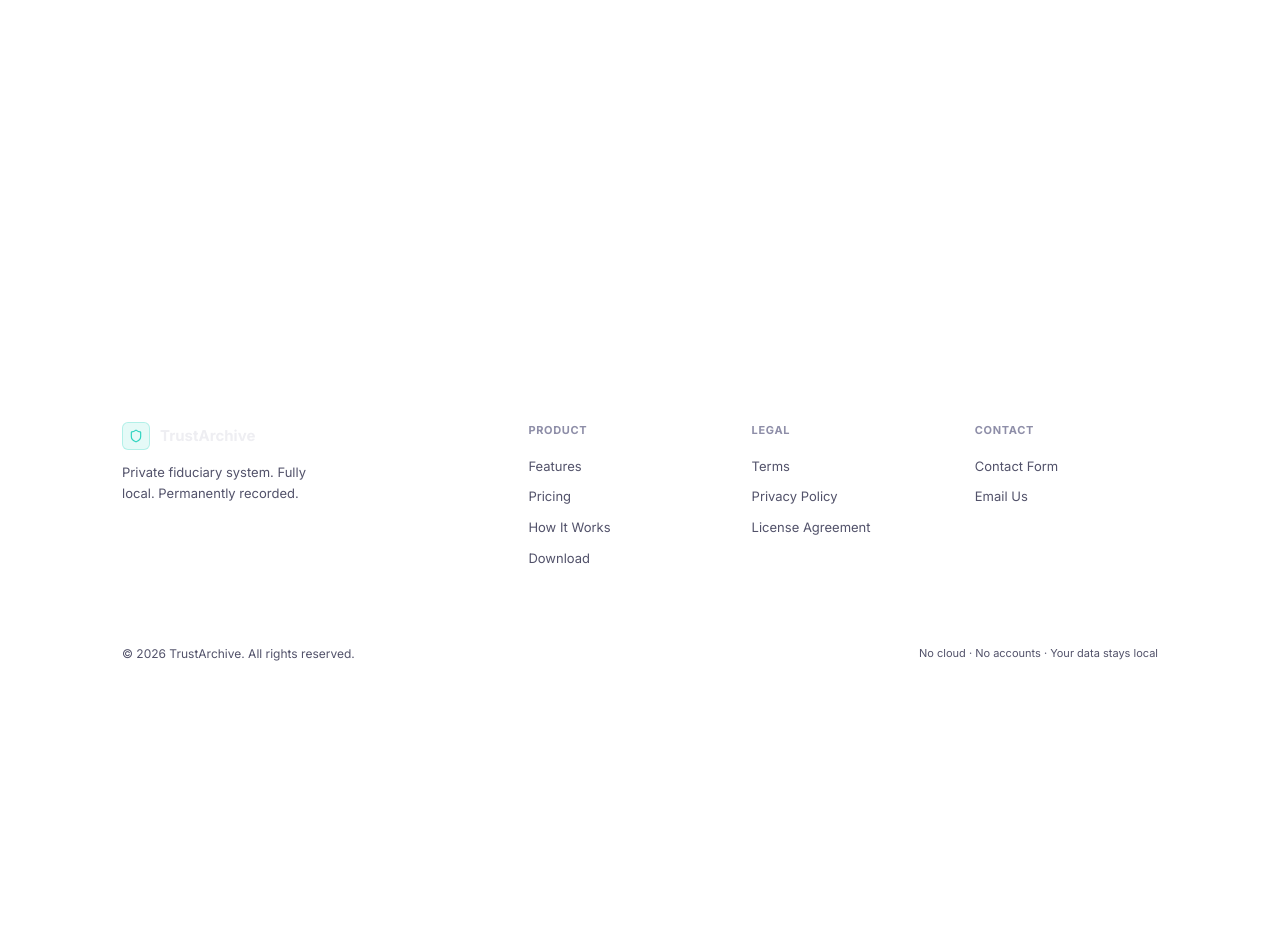
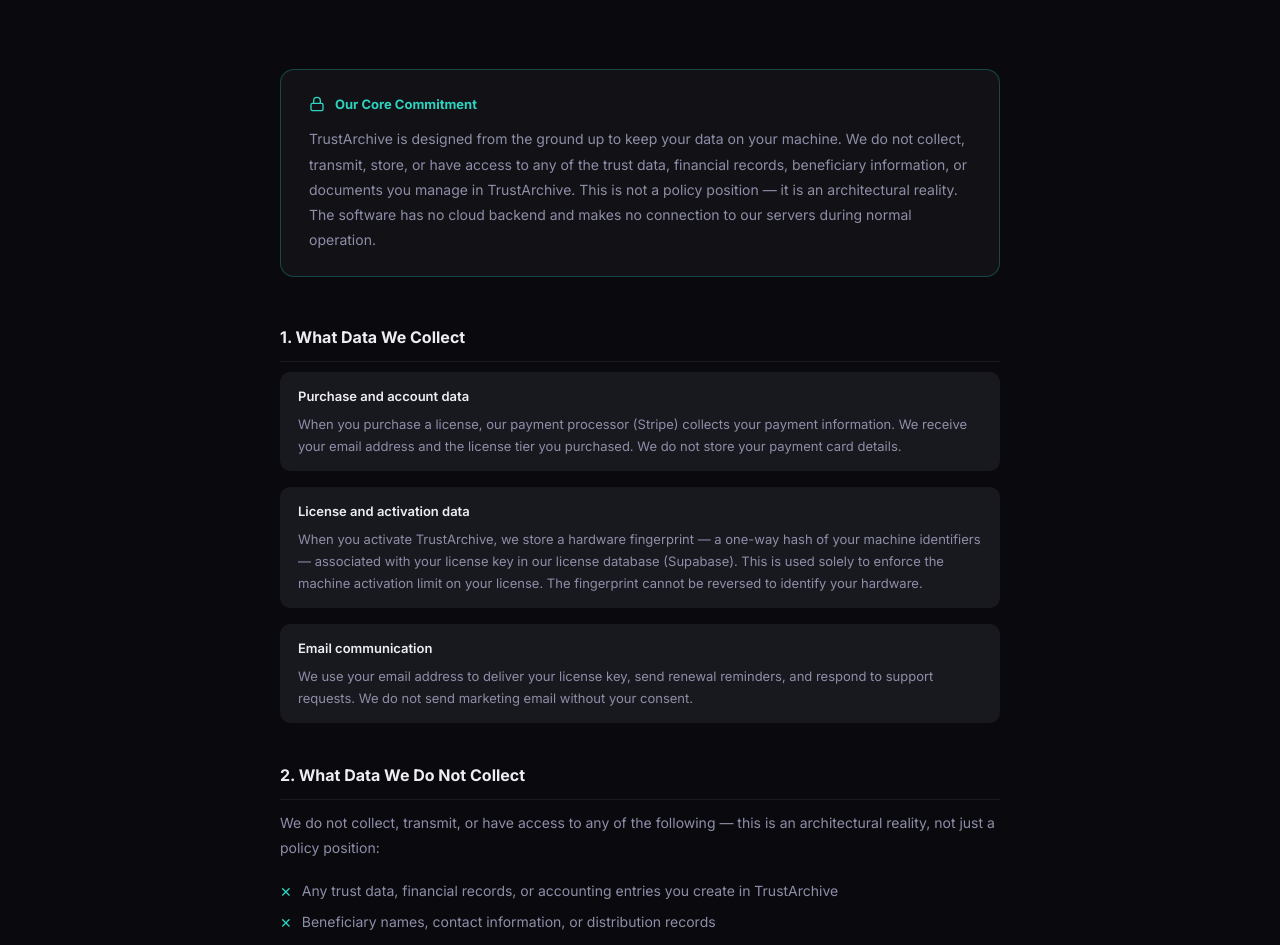
Before and after one commit to apvera-admin/trustarchive, a Next.js app: page /privacy in a window 1280 px wide. Before the commit this address had no page. Shown: the part 427-1372 px from the top of the page. Before the commit the page ends 1122 px from the top, so only its background shows below. Built offline with nearby package versions, Linux system fonts and the light colour scheme.

Commit message:
Create page.js

```diff
--- /dev/null
+++ b/app/privacy/page.js
@@ -0,0 +1,193 @@
+import Link from 'next/link';
+import { Shield, Lock } from 'lucide-react';
+
+export const metadata = {
+  title: 'Privacy Policy — TrustArchive',
+  description: 'How TrustArchive handles your data. Spoiler: we can\'t see it.',
+};
+
+const sections = [
+  {
+    title: '1. What Data We Collect',
+    body: null,
+    items: [
+      {
+        label: 'Purchase and account data',
+        desc: 'When you purchase a license, our payment processor (Stripe) collects your payment information. We receive your email address and the license tier you purchased. We do not store your payment card details.',
+      },
+      {
+        label: 'License and activation data',
+        desc: 'When you activate TrustArchive, we store a hardware fingerprint — a one-way hash of your machine identifiers — associated with your license key in our license database (Supabase). This is used solely to enforce the machine activation limit on your license. The fingerprint cannot be reversed to identify your hardware.',
+      },
+      {
+        label: 'Email communication',
+        desc: 'We use your email address to deliver your license key, send renewal reminders, and respond to support requests. We do not send marketing email without your consent.',
+      },
+    ],
+  },
+  {
+    title: '2. What Data We Do Not Collect',
+    body: 'We do not collect, transmit, or have access to any of the following — this is an architectural reality, not just a policy position:',
+    bullets: [
+      'Any trust data, financial records, or accounting entries you create in TrustArchive',
+      'Beneficiary names, contact information, or distribution records',
+      'Document contents or uploaded files',
+      'AI Assistant queries or responses',
+      'Any data from within the application during normal use',
+    ],
+  },
+  {
+    title: '3. Local AI Processing',
+    body: 'The TrustArchive Agent Assistant runs entirely on your device using locally installed AI models via Ollama. Your queries, your trust data, and the AI\'s responses never leave your machine. We have no visibility into your AI usage.',
+  },
+  {
+    title: '4. Third-Party Services',
+    body: null,
+    items: [
+      {
+        label: 'Stripe',
+        desc: 'Processes payments and manages subscription billing. Stripe receives your payment details and billing information during checkout. Their privacy policy governs data collected during checkout and billing.',
+      },
+      {
+        label: 'Supabase',
+        desc: 'Hosts our license database. Supabase stores your email address, license key, license tier, and hardware activation fingerprint. This data is used solely to manage your license and is not used for any other purpose.',
+      },
+      {
+        label: 'Resend',
+        desc: 'Delivers transactional emails including your license key, renewal reminders, and support replies. Email content is limited to license and billing information.',
+      },
+    ],
+    footer: 'We do not use advertising networks, analytics platforms, or tracking pixels on our website or in the software.',
+  },
+  {
+    title: '5. Data Security',
+    body: 'All trust data is encrypted at rest using SQLCipher, an industry-standard encrypted database. The encryption key is derived from your master password and is never transmitted anywhere. We do not have the ability to decrypt your data even if compelled. Your license and account data stored in Supabase is encrypted at rest and in transit.',
+  },
+  {
+    title: '6. Data Retention',
+    body: 'We retain your email address and license record for as long as your subscription is active and for up to 3 years after cancellation for billing and support purposes. You may request deletion of your account data by contacting us.',
+  },
+  {
+    title: '7. Your Rights',
+    body: 'You may request a copy of the personal data we hold about you (email address, license record, activation fingerprint), request correction of inaccurate data, or request deletion of your data by contacting support@trustarchive.co. We will respond within 30 days.',
+  },
+  {
+    title: '8. Children',
+    body: 'TrustArchive is not directed at children under 13 and we do not knowingly collect data from children.',
+  },
+  {
+    title: '9. Changes to This Policy',
+    body: 'We will notify you of material changes to this policy via email at least 30 days before they take effect.',
+  },
+  {
+    title: '10. Contact',
+    body: 'Privacy questions: support@trustarchive.co',
+  },
+];
+
+export default function PrivacyPage() {
+  return (
+    <div>
+      <div style={{ paddingTop: 60 }}>
+        <div className="page-hero">
+          <div className="container">
+            <span className="tag" style={{ marginBottom: 20, display: 'inline-flex' }}>
+              <Shield size={11} /> Legal
+            </span>
+            <h1>Privacy Policy</h1>
+            <p>Effective Date: April 8, 2026</p>
+          </div>
+        </div>
+      </div>
+
+      <section className="section">
+        <div className="container">
+          <div style={{ maxWidth: 720, margin: '0 auto' }}>
+
+            <div style={{
+              background: 'var(--bg-surface)',
+              border: '1px solid var(--accent-border)',
+              borderRadius: 'var(--radius-lg)',
+              padding: '24px 28px',
+              marginBottom: 48,
+            }}>
+              <div style={{ display: 'flex', alignItems: 'center', gap: 10, marginBottom: 12 }}>
+                <Lock size={16} color="var(--accent)" />
+                <span style={{ fontSize: 13, fontWeight: 700, color: 'var(--accent)' }}>Our Core Commitment</span>
+              </div>
+              <p style={{ fontSize: 14, color: 'var(--text-2)', lineHeight: 1.8, margin: 0 }}>
+                TrustArchive is designed from the ground up to keep your data on your machine.
+                We do not collect, transmit, store, or have access to any of the trust data,
+                financial records, beneficiary information, or documents you manage in TrustArchive.
+                This is not a policy position — it is an architectural reality. The software has
+                no cloud backend and makes no connection to our servers during normal operation.
+              </p>
+            </div>
+
+            <div style={{ display: 'flex', flexDirection: 'column', gap: 40 }}>
+              {sections.map(({ title, body, items, bullets, footer }) => (
+                <div key={title}>
+                  <h2 style={{
+                    fontSize: 16,
+                    fontWeight: 700,
+                    color: 'var(--text-1)',
+                    marginBottom: 10,
+                    paddingBottom: 10,
+                    borderBottom: '1px solid var(--border)',
+                  }}>{title}</h2>
+
+                  {body && (
+                    <p style={{ fontSize: 14, color: 'var(--text-2)', lineHeight: 1.8, marginBottom: items || bullets ? 20 : 0 }}>{body}</p>
+                  )}
+
+                  {bullets && (
+                    <ul style={{ listStyle: 'none', display: 'flex', flexDirection: 'column', gap: 8 }}>
+                      {bullets.map(b => (
+                        <li key={b} style={{ display: 'flex', gap: 10, fontSize: 14, color: 'var(--text-2)', lineHeight: 1.6 }}>
+                          <span style={{ color: 'var(--accent)', flexShrink: 0, marginTop: 1 }}>✕</span>
+                          {b}
+                        </li>
+                      ))}
+                    </ul>
+                  )}
+
+                  {items && (
+                    <div style={{ display: 'flex', flexDirection: 'column', gap: 16 }}>
+                      {items.map(({ label, desc }) => (
+                        <div key={label} style={{
+                          background: 'var(--bg-surface-2)',
+                          borderRadius: 'var(--radius-md)',
+                          padding: '14px 18px',
+                        }}>
+                          <div style={{ fontSize: 13, fontWeight: 600, color: 'var(--text-1)', marginBottom: 6 }}>{label}</div>
+                          <div style={{ fontSize: 13, color: 'var(--text-2)', lineHeight: 1.7 }}>{desc}</div>
+                        </div>
+                      ))}
+                    </div>
+                  )}
+
+                  {footer && (
+                    <p style={{ fontSize: 13, color: 'var(--text-3)', lineHeight: 1.7, marginTop: 16, fontStyle: 'italic' }}>{footer}</p>
+                  )}
+                </div>
+              ))}
+            </div>
+
+            <div style={{
+              marginTop: 64,
+              paddingTop: 32,
+              borderTop: '1px solid var(--border)',
+              display: 'flex',
+              gap: 24,
+              flexWrap: 'wrap',
+            }}>
+              <Link href="/terms" style={{ fontSize: 13, color: 'var(--accent)' }}>Terms of Service →</Link>
+              <Link href="/contact" style={{ fontSize: 13, color: 'var(--text-3)' }}>Contact Us</Link>
+            </div>
+
+          </div>
+        </div>
+      </section>
+    </div>
+  );
+}
```
